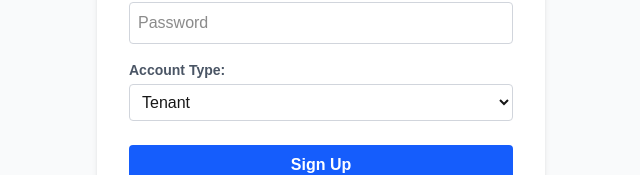
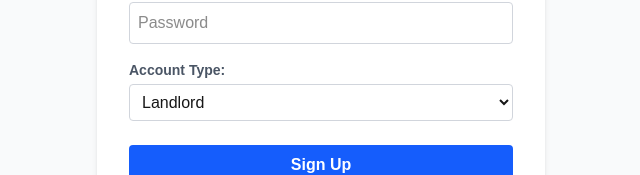
Before and after one commit to tannisthamaiti/tenant_FE, a Next.js app in the folder tenant-app/: page /signup in a window 1280 px wide. Shown: the part 404-579 px from the top of the page, without its empty margins (319-959 px from the left). Built offline with nearby package versions, Linux system fonts and the light colour scheme; no server answers.

Commit message:
API change

```diff
--- a/tenant-app/app/signup/page.tsx
+++ b/tenant-app/app/signup/page.tsx
@@ -76,7 +76,6 @@ export default function SignupPage() {
               onChange={(e) => setRole(e.target.value)}
               className="w-full p-2 border rounded border-gray-300 bg-white"
             >
-              <option value="tenant">Tenant</option>
               <option value="landlord">Landlord</option>
               <option value="vendor">Vendor</option>
               <option value="agent">Agent</option>
```
